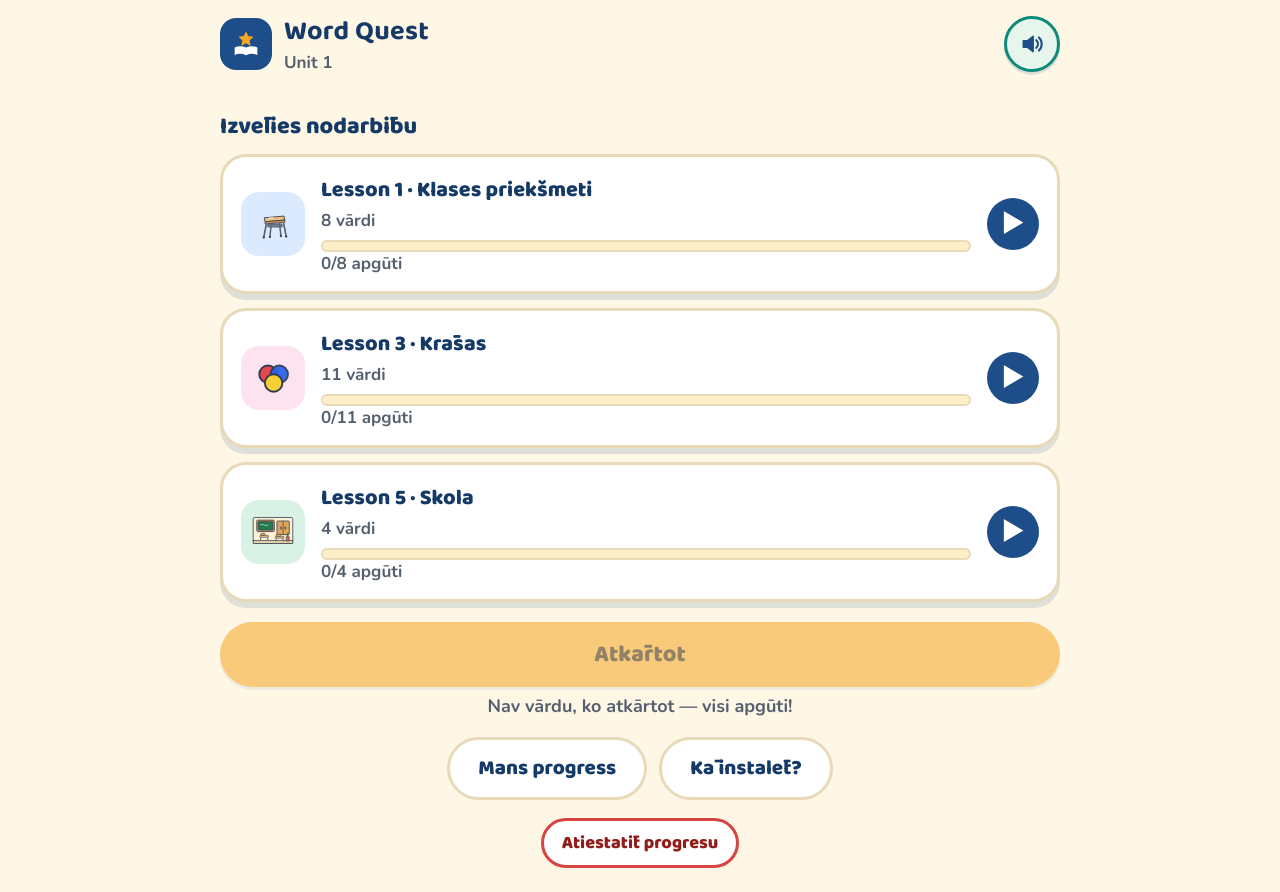
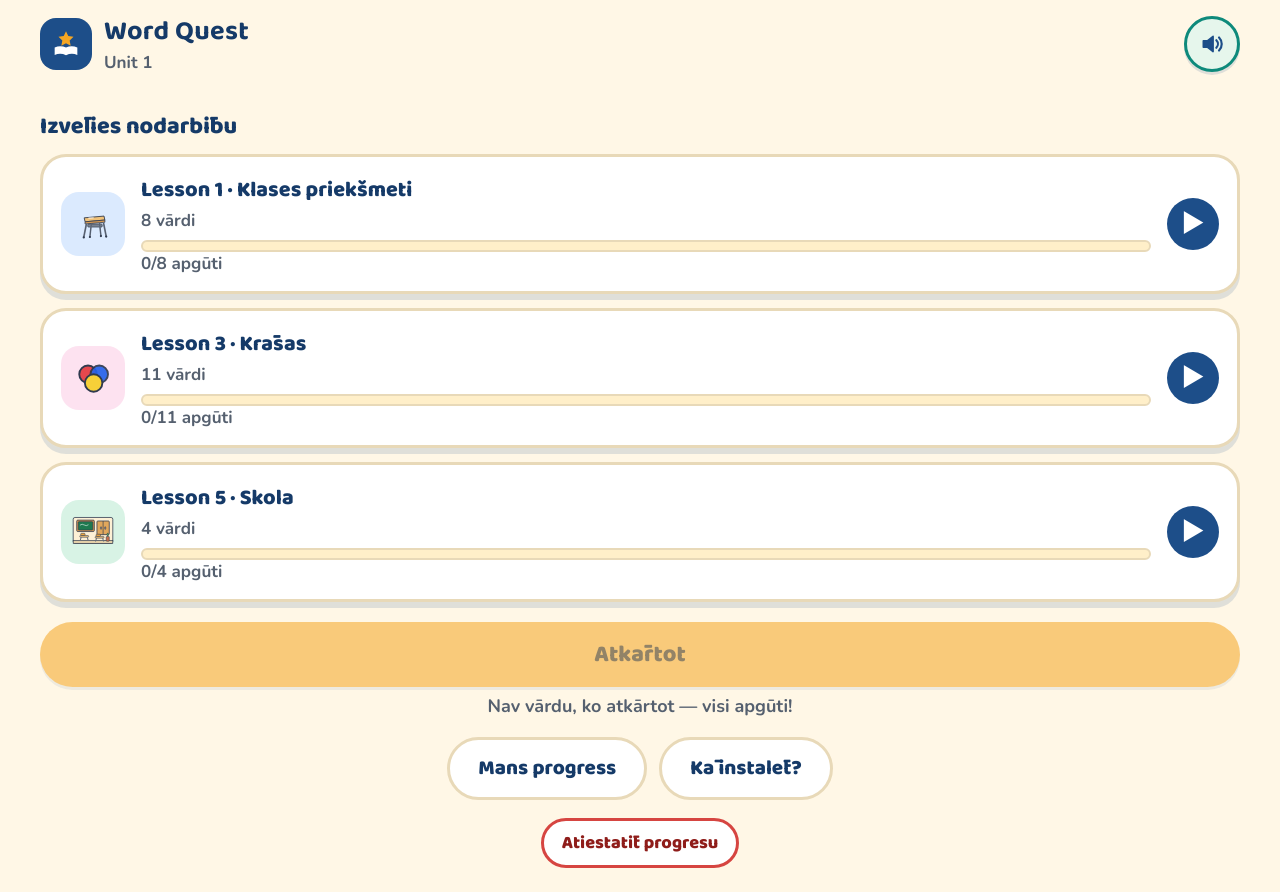
Before and after one commit to rceman/word-quest, a Vue app: page / in a window 1280 px wide. Built offline with nearby package versions, Linux system fonts and the light colour scheme.

Commit message:
fix: two-column word list in landscape so all words fit iPad sideways
Co-Authored-By: Devin AI <devin-ai-integration[bot]@users.noreply.github.com>

```diff
--- a/src/styles.css
+++ b/src/styles.css
@@ -1040,6 +1040,23 @@ button:disabled {
   text-align: right;
 }
 
+/* Landscape (e.g. iPad sideways): two columns so the whole list fits */
+@media (orientation: landscape) {
+  .shell {
+    max-width: 1240px;
+  }
+
+  .wordlist {
+    display: grid;
+    grid-template-columns: repeat(2, 1fr);
+    align-content: start;
+  }
+
+  .wordlist__row {
+    min-width: 0;
+  }
+}
+
 @media (max-width: 430px) {
   .wordlist__text {
     flex-direction: column;
```
